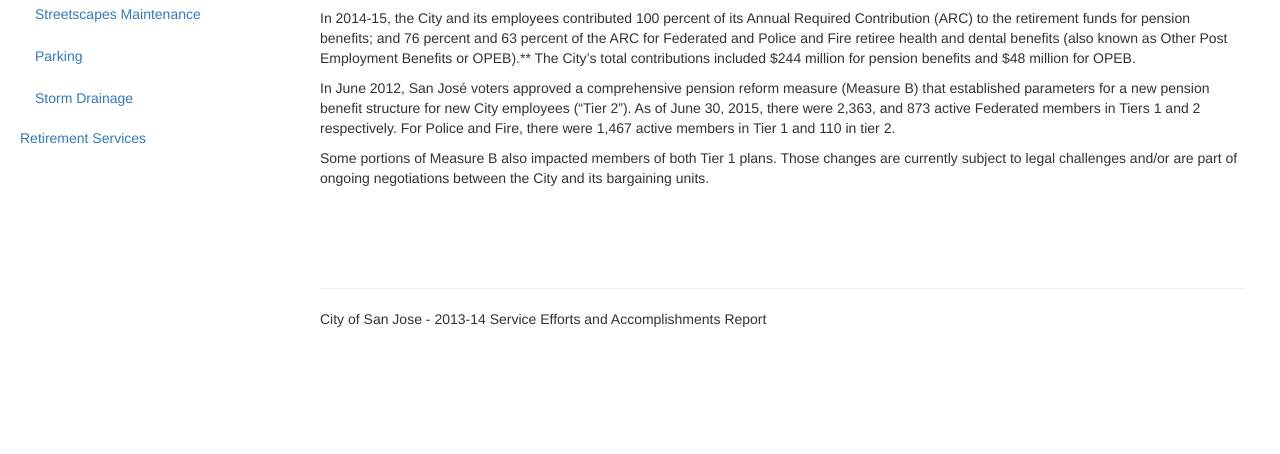
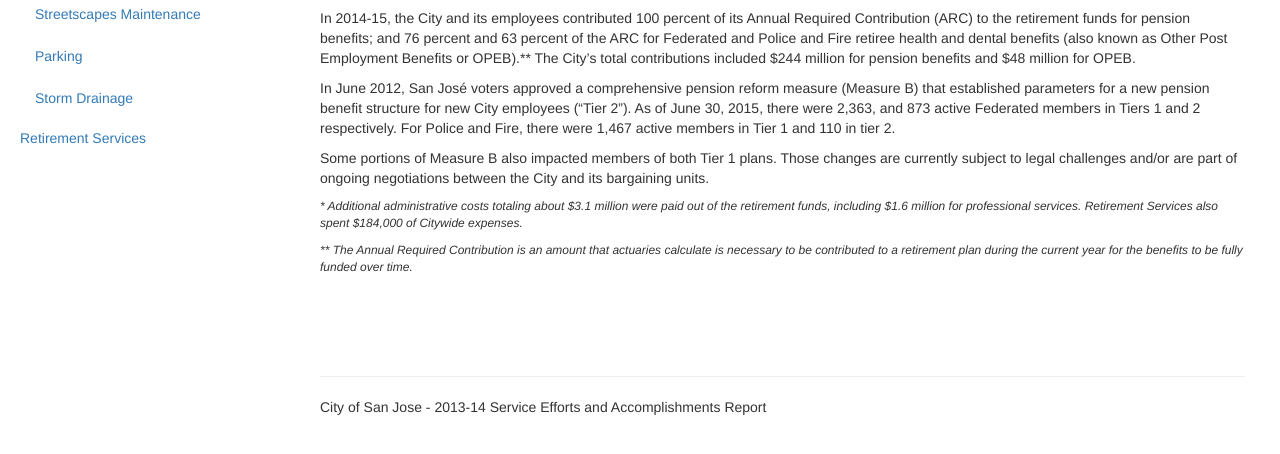
Before and after one commit to codeforsanjose/sjca-perf-dashboard, a Django app: page /retirement/ in a window 1280 px wide. Shown: the part 267-721 px from the top of the page. Run offline with Django 3.2, Linux system fonts and the light colour scheme; data comes from the database, SQL or seed files in the repository; data that the repository does not hold is empty; some libraries are stand-ins or nearby versions.

Commit message:
retirement template includes explanations for asterisks (closes #10)

```diff
--- a/src/templates/retirement/index.html
+++ b/src/templates/retirement/index.html
@@ -29,6 +29,22 @@
       Those changes are currently subject to legal challenges and/or are part of
       ongoing negotiations between the City and its bargaining units.
     </p>
+    <div class="info-text">
+      <p>
+        * Additional administrative costs totaling about $3.1 million
+        were paid out of the retirement funds, including $1.6 million
+        for professional services.  Retirement Services also spent
+        $184,000 of Citywide expenses.
+      </p>
+    </div>
+    <div class="info-text">
+      <p>
+        ** The Annual Required Contribution is an amount that actuaries
+        calculate is necessary to be contributed to a retirement plan
+        during the current year for the benefits to be fully funded over
+        time.
+      </p>
+    </div>
   </div>
   <div class="row">
     <div class="col-sm-6">
```
